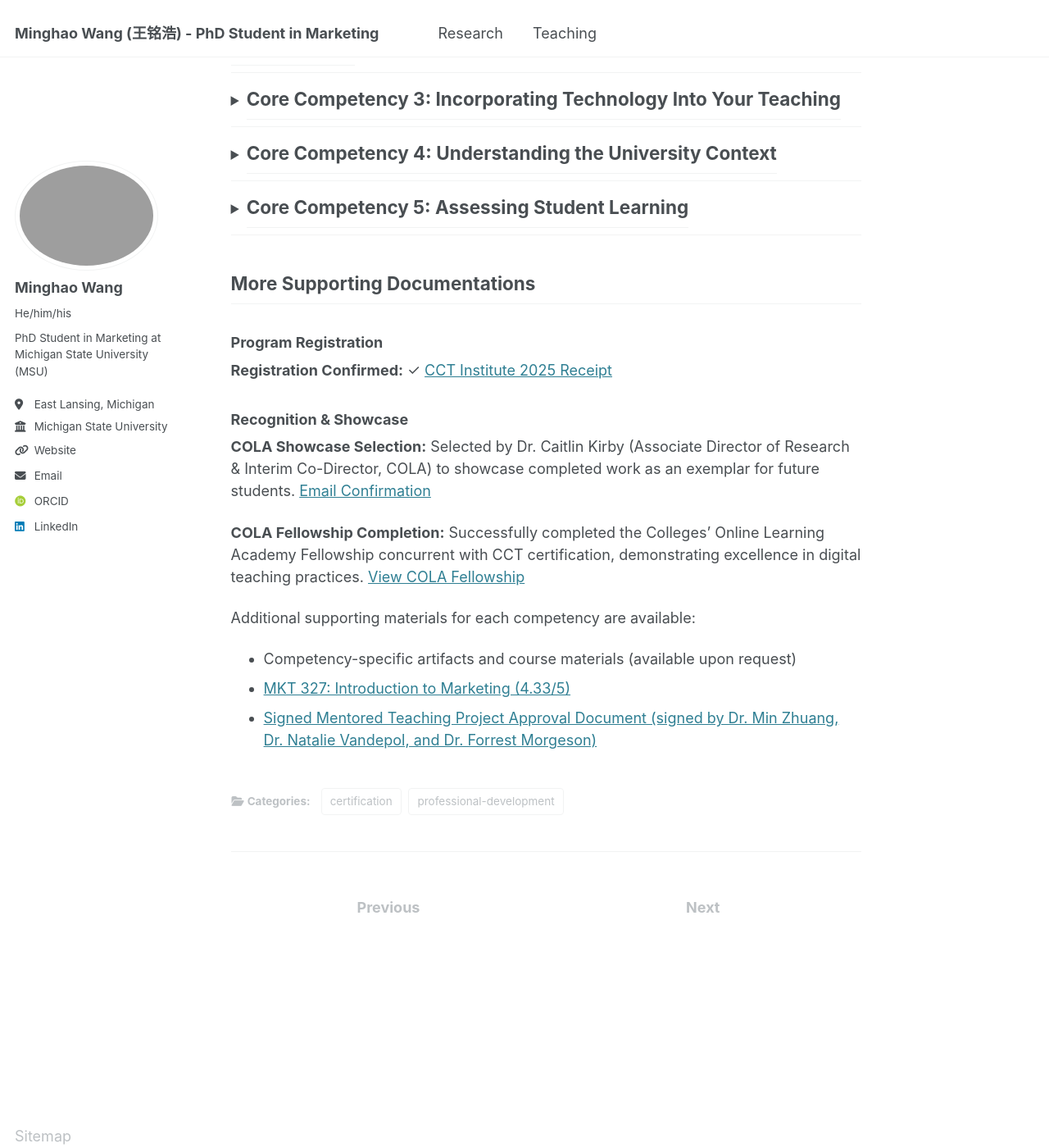
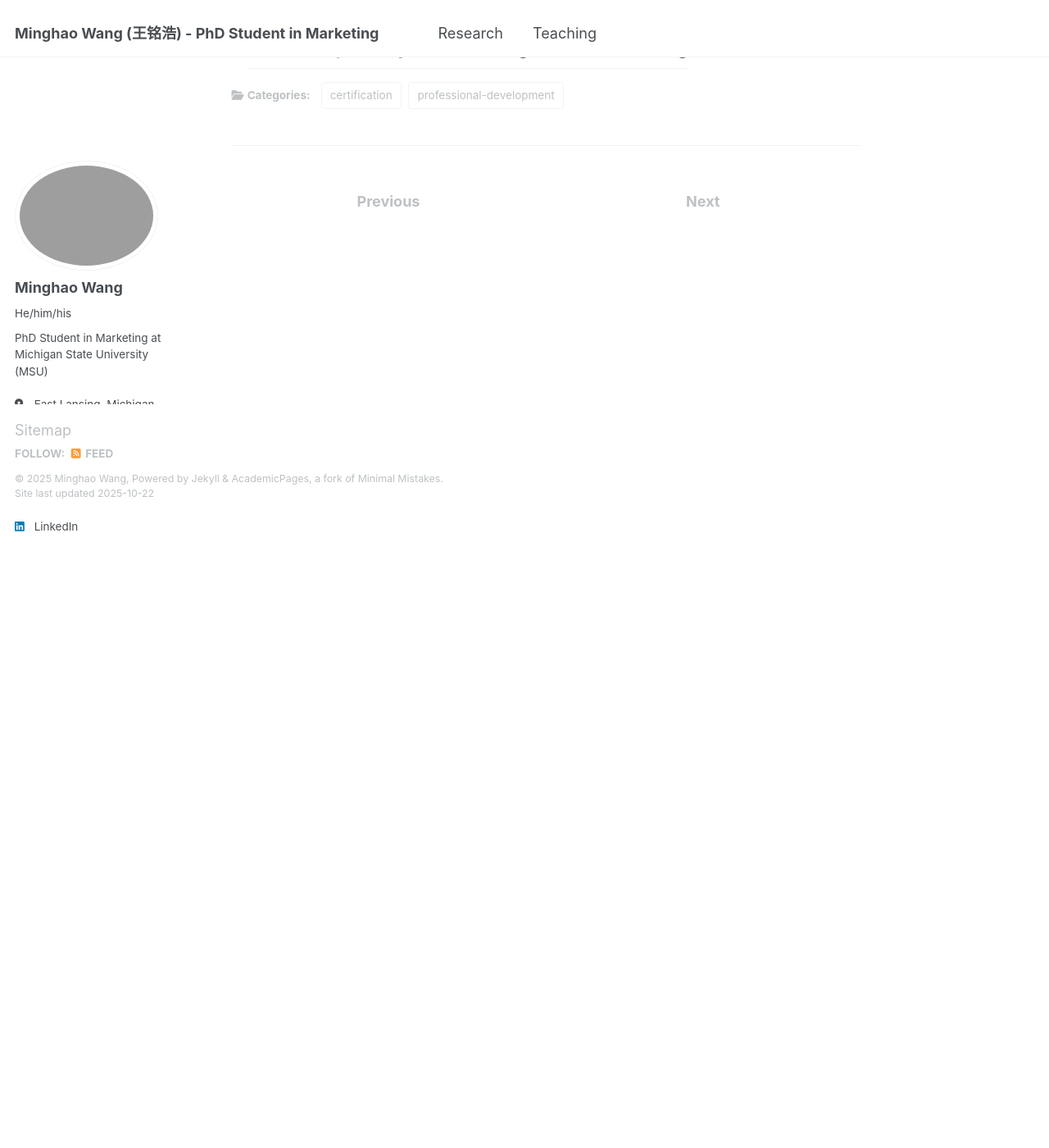
Before and after one commit to minghaowang-research/minghaowang-research.github.io, a Jekyll site: the page built from _teaching/certification-college-teaching.md, in a window 1280 px wide and 1400 px high, scrolled down 2348 px. Shown: the whole window at 82% size. Built offline with Jekyll 4.4.1, drawn with Linux system fonts in a browser that asks for light colours; some web fonts are replaced; after the commit the page ends 2978 px from its top, so only the background shows below that; some of the changed text lies outside the part shown.

Commit message:
Final Added more info for teaching, and change the C8

```diff
--- a/_teaching/certification-college-teaching.md
+++ b/_teaching/certification-college-teaching.md
@@ -46,12 +46,7 @@ I successfully completed all required portfolio components, demonstrating my mas
   ✓ [Complete Project Worksheet](/files/CCTI/6_Competency_5_Mentored_Project_Worksheet_Minghao.pdf)
   ✓ [Faculty Approval Document](/files/CCTI/7_Competency_5_Mentored_Teaching_Project_Document_Graduate_Student_Minghao.pdf) (signed by Dr. Min Zhuang, Dr. Natalie Vandepol, and Dr. Forrest Morgeson)
 
-- **Evidence of Development on Five Teaching Competencies** ✓
-  - Core Competency 1: [Developing Discipline-Related Teaching Strategies](#core-competency-1-developing-discipline-related-teaching-strategies)
-  - Core Competency 2: [Creating Effective and Inclusive Learning Environments](#core-competency-2-creating-effective-and-inclusive-learning-environments)
-  - Core Competency 3: [Incorporating Technology Into Your Teaching](#core-competency-3-incorporating-technology-into-your-teaching)
-  - Core Competency 4: [Understanding the University Context](#core-competency-4-understanding-the-university-context)
-  - Core Competency 5: [Assessing Student Learning](#core-competency-5-assessing-student-learning)
+- **Evidence of Development on Five Teaching Competencies** ✓ (detailed below)
 
 ### Recognition & Professional Development
 
@@ -359,20 +354,3 @@ In my future teaching, I will continue to prioritize assessment excellence. This
 This commitment to assessment-driven teaching will make me a more effective instructor regardless of institutional context or discipline specialization. The systematic approach to understanding student learning—collecting evidence, analyzing patterns, revising practices—mirrors the scientific method and makes teaching itself a form of scholarly inquiry. My experience conducting pre-mid survey analysis demonstrates that I treat teaching with the same methodological care I apply to my marketing research, continuously testing assumptions and refining practices based on empirical evidence.
 
 </details>
-
----
-
-## More Supporting Documentations
-
-### Program Registration
-**Registration Confirmed:** ✓ [CCT Institute 2025 Receipt](/files/CCTI/1_CCT_Institute_2025_Receipt.pdf)
-
-### Recognition & Showcase
-**COLA Showcase Selection:** Selected by Dr. Caitlin Kirby (Associate Director of Research & Interim Co-Director, COLA) to showcase completed work as an exemplar for future students. [Email Confirmation](/files/CCTI/9_Re_Sharing_your_professional_website.pdf)
-
-**COLA Fellowship Completion:** Successfully completed the Colleges' Online Learning Academy Fellowship concurrent with CCT certification, demonstrating excellence in digital teaching practices. [View COLA Fellowship](/teaching/2025-summer-cola)
-
-Additional supporting materials for each competency are available:
-- Competency-specific artifacts and course materials (available upon request)
-- [MKT 327: Introduction to Marketing (4.33/5)](/teaching/2025-summer-marketing-327)
-- [Signed Mentored Teaching Project Approval Document (signed by Dr. Min Zhuang, Dr. Natalie Vandepol, and Dr. Forrest Morgeson)](/files/CCTI/7_Competency_5_Mentored_Teaching_Project_Document_Graduate_Student_Minghao.pdf)
```
Also changed, not shown: _teaching/teaching-philosophy.md (+12 -0 lines), files/CCTI/md files/8_Competency_5_Summary_Artifacrs.md (+17 -8 lines), 1 other file.
